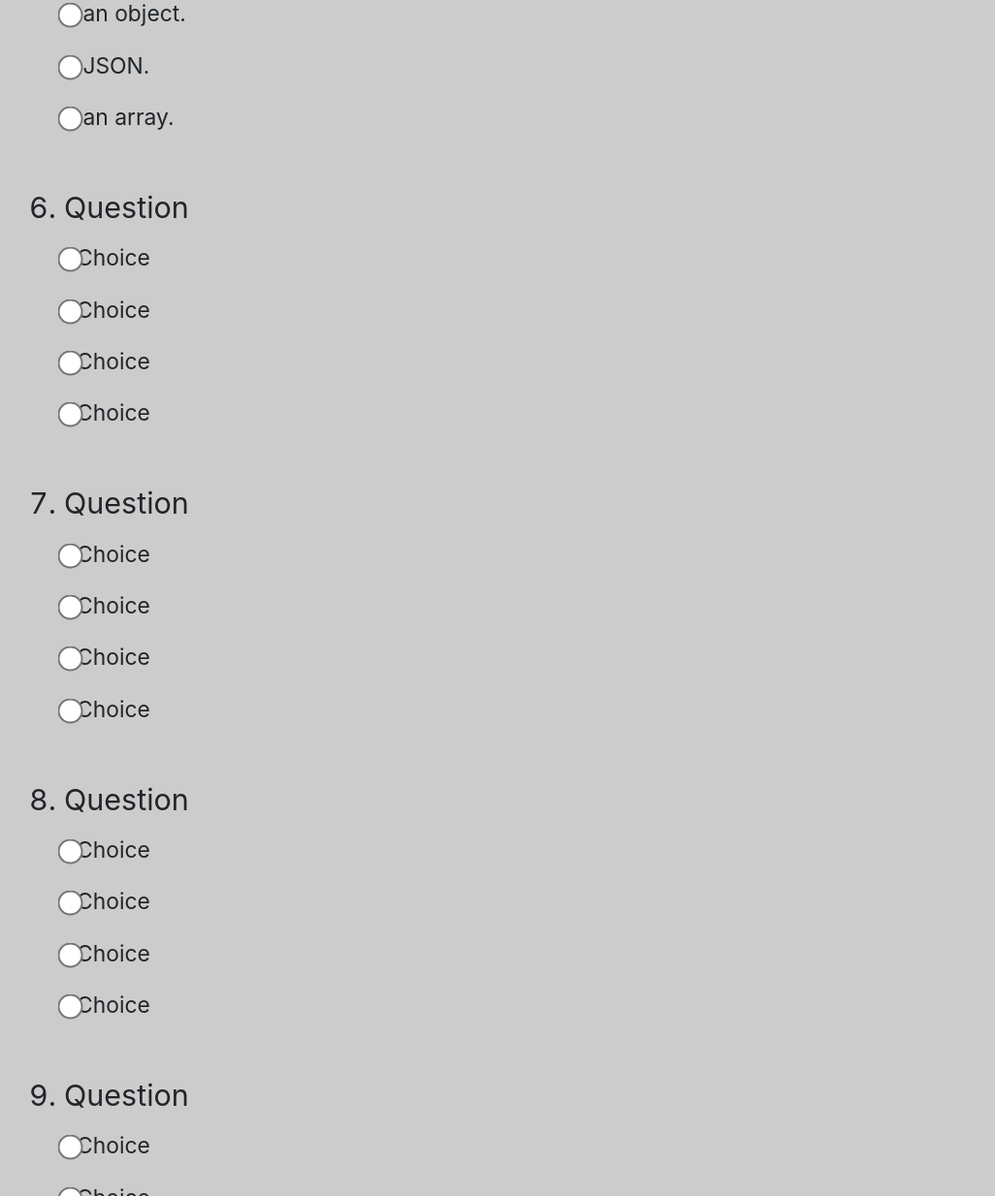
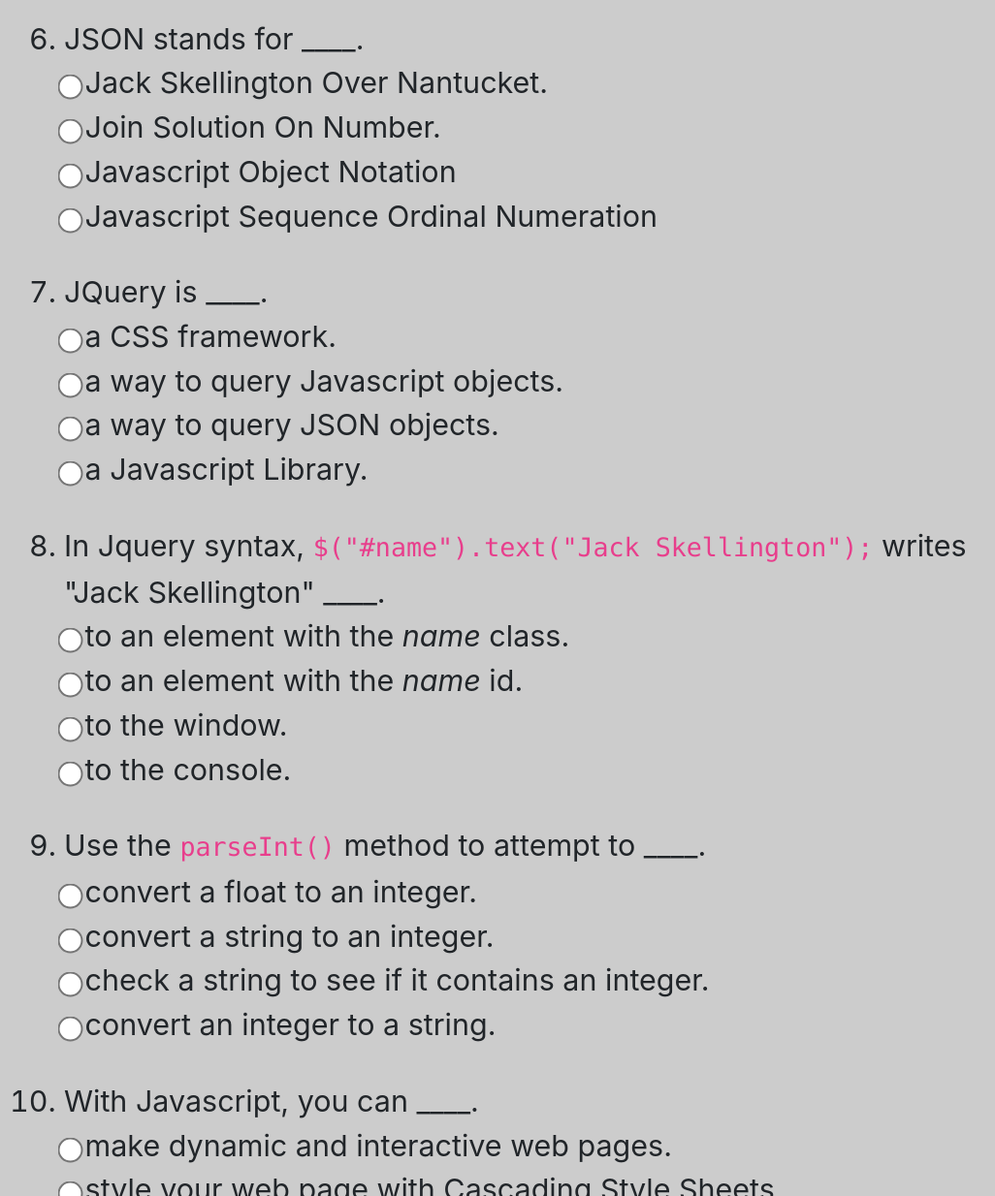
Before and after one commit to coffeemetalcode/Trivia-Game, a plain HTML site: page index.html in a window 1280 px wide. Shown: the part 1566-2800 px from the top of the page at 97% size, without its empty margins (124-1150 px from the left). Drawn offline with nearby package versions, Linux system fonts and the light colour scheme.

Commit message:
Getting there. Few kinks to work out.

```diff
--- a/assets/css/style.css
+++ b/assets/css/style.css
@@ -4,21 +4,36 @@ body {
   background-color: #ccc;
 }
 
-p, h1, button, body, .trivia, .question {
+p, button, body, .trivia, .question {
   font-size: 138%;
-  line-height: 175%;
+  line-height: 150%;
+}
+
+h1 {
+  font-weight: bold;
 }
 
 form {
-  font-size: 75%;
+  font-size: 100%;
 }
 
 button {
   background-color: #6b6;
   width: 350px;
   margin: auto;
+  border: none;
+  border-radius: 35px;
 }
 
 input[type='radio'] {
   transform: scale(2);
 }
+
+#timer {
+  font-size: 138%;
+  padding: 25px 25px 25px 25px;
+  margin: 10px 10px 10px 10px;
+  background-color: #222;
+  color: #6b6;
+  font-weight: bold;
+}
--- a/assets/javascript/game.js
+++ b/assets/javascript/game.js
@@ -9,7 +9,7 @@ var intervalId;
 var clockRunning = false;
 
 var clock = {
-  time: 120,
+  time: 10,
   // the clock start function
   start: function () {
     if (!clockRunning) {
@@ -31,6 +31,7 @@ var clock = {
     // console.log(clock.time);
     $("#timer").text("Time Remaining: " + clock.time + " Seconds");
     if (clock.time < 1) {
+      gameOver();
       clock.stop();
     }
   },
@@ -86,3 +87,11 @@ $("#done").on("click", function () {
   `);
   console.log("Done");
 });
+
+var gameOver = function () {
+  $("#trivia").html(`
+<p>You had ${numCorrects.length} correct answers.</p>
+<p>You had ${numIncorrects.length} incorrect answers.</p>
+<p>You had ${numUnanswered} unanswered questions.</p>
+`);
+}
--- a/index.html
+++ b/index.html
@@ -22,7 +22,7 @@
     <button id="start">Start</button>
   </div>
 
-  <div id="timer">Time Remaining: 120 Seconds</div>
+  <div id="timer">Click the Start button to begin</div>
 
   <!-- The next section sets up the quetion divs and answer choices. Use the value 'correct' to capture and count correct responses, and 'incorrect' to capture and count incorrect responses in the *.js file -->
   <div id="trivia">
@@ -33,7 +33,7 @@
           <!-- move the position of the correct response around for variety -->
           <input type="radio" class="incorrect" name="q1"> JQuery Library.<br>
           <input type="radio" class="incorrect" name="q1"> CSS Framework.<br>
-          <input type="radio" class="correct" name="q1"> Scripting Language for web browsers and servers.<br>
+          <input type="radio" class="correct" name="q1"> Scripting Language for web browsers and servers.<br> <!-- correct -->
           <input type="radio" class="incorrect" name="q1"> Newer variant on the Java programming language.<br>
         </form>
       </li>
@@ -41,10 +41,10 @@
       <li class="question">
         How do you declare a function <em>with parameters</em> in Javascript?
         <form name="q2">
-          <!-- move the position of the correct response around for variety -->
           <input type="radio" class="incorrect" name="q2"> <code>$(function) {...}</code><br>
           <input type="radio" class="incorrect" name="q2"> <code>function  functionName() {...}</code><br>
           <input type="radio" class="incorrect" name="q2"> <code>functionName function() {...}</code><br>
+          <!-- correct answer -->
           <input type="radio" class="correct" name="q2"> <code>function functionName(parameter1, parameter2) {...}</code><br>
         </form>
       </li>
@@ -52,6 +52,7 @@
       <li class="question">
         How do you declare a variable in Javascript?
         <form name="q3">
+          <!-- correct answer -->
           <input type="radio" class="correct" name="q3">   <code>var variableName = value;</code><br>
           <input type="radio" class="incorrect" name="q3">   <code>$variableName value;</code><br>
           <input type="radio" class="incorrect" name="q3">   <code>var variableName value;</code><br>
@@ -65,6 +66,7 @@
           <input type="radio" class="incorrect" name="q4">   a variable.<br>
           <input type="radio" class="incorrect" name="q4">   an object.<br>
           <input type="radio" class="incorrect" name="q4">   JSON.<br>
+          <!-- correct answer -->
           <input type="radio" class="correct" name="q4">   an array.<br>
         </form>
       </li>
@@ -73,59 +75,65 @@
         <code>employee = { firstName: "Jack", lastName: "Skellington", occupation: "HR Manager" }</code> is an example of ____.
         <form name="q5">
           <input type="radio" class="incorrect" name="q5">   a variable.<br>
-          <input type="radio" class="incorrect" name="q5">   an object.<br>
+          <!-- correct answer -->
+          <input type="radio" class="correct" name="q5">   an object.<br>
           <input type="radio" class="incorrect" name="q5">   JSON.<br>
           <input type="radio" class="incorrect" name="q5">   an array.<br>
         </form>
       </li>
       <br>
       <li class="question">
-        Question
+        JSON stands for ____.
         <form name="q6">
-          <input type="radio" class="incorrect" name="q2">Choice<br>
-          <input type="radio" class="incorrect" name="q2">Choice<br>
-          <input type="radio" class="incorrect" name="q2">Choice<br>
-          <input type="radio" class="incorrect" name="q2">Choice<br>
+          <input type="radio" class="incorrect" name="q6">   Jack Skellington Over Nantucket.<br>
+          <input type="radio" class="incorrect" name="q6">   Join Solution On Number.<br>
+          <!-- correct answer -->
+          <input type="radio" class="correct" name="q6">   Javascript Object Notation<br>
+          <input type="radio" class="incorrect" name="q6">   Javascript Sequence Ordinal Numeration<br>
         </form>
       </li>
       <br>
       <li class="question">
-        Question
+        JQuery is ____.
         <form name="q7">
-          <input type="radio" class="incorrect" name="q2">Choice<br>
-          <input type="radio" class="incorrect" name="q2">Choice<br>
-          <input type="radio" class="incorrect" name="q2">Choice<br>
-          <input type="radio" class="incorrect" name="q2">Choice<br>
+          <input type="radio" class="incorrect" name="q7">   a CSS framework.<br>
+          <input type="radio" class="incorrect" name="q7">   a way to query Javascript objects.<br>
+          <input type="radio" class="incorrect" name="q7">   a way to query JSON objects.<br>
+          <!-- correct answer -->
+          <input type="radio" class="correct" name="q7">   a Javascript Library.<br>
         </form>
       </li>
       <br>
       <li class="question">
-        Question
+        In Jquery syntax, <code>$("#name").text("Jack Skellington");</code> writes "Jack Skellington" ____.
         <form name="q8">
-          <input type="radio" class="incorrect" name="q2">Choice<br>
-          <input type="radio" class="incorrect" name="q2">Choice<br>
-          <input type="radio" class="incorrect" name="q2">Choice<br>
-          <input type="radio" class="incorrect" name="q2">Choice<br>
+          <input type="radio" class="incorrect" name="q8">   to an element with the <em>name</em> class.<br>
+          <!-- correct answer -->
+          <input type="radio" class="correct" name="q8">   to an element with the <em>name</em> id.<br>
+          <input type="radio" class="incorrect" name="q8">   to the window.<br>
+          <input type="radio" class="incorrect" name="q8">   to the console.<br>
         </form>
       </li>
       <br>
       <li class="question">
-        Question
+        Use the <code>parseInt()</code> method to attempt to ____.
         <form name="q9">
-          <input type="radio" class="incorrect" name="q2">Choice<br>
-          <input type="radio" class="incorrect" name="q2">Choice<br>
-          <input type="radio" class="incorrect" name="q2">Choice<br>
-          <input type="radio" class="incorrect" name="q2">Choice<br>
+          <input type="radio" class="incorrect" name="q9">   convert a float to an integer.<br>
+          <!-- correct answer -->
+          <input type="radio" class="correct" name="q9">   convert a string to an integer.<br>
+          <input type="radio" class="incorrect" name="q9">   check a string to see if it contains an integer.<br>
+          <input type="radio" class="incorrect" name="q9">   convert an integer to a string.<br>
         </form>
       </li>
       <br>
       <li class="question">
-        Question
+        With Javascript, you can ____.
         <form name="q10">
-          <input type="radio" class="incorrect" name="q2">Choice<br>
-          <input type="radio" class="incorrect" name="q2">Choice<br>
-          <input type="radio" class="incorrect" name="q2">Choice<br>
-          <input type="radio" class="incorrect" name="q2">Choice<br>
+          <!-- correct answer -->
+          <input type="radio" class="correct" name="q2">   make dynamic and interactive web pages.<br>
+          <input type="radio" class="incorrect" name="q2">   style your web page with Cascading Style Sheets.<br>
+          <input type="radio" class="incorrect" name="q2">   create robust databases.<br>
+          <input type="radio" class="incorrect" name="q2">   rule the known universe.<br>
         </form>
       </li>
       <br>
```
